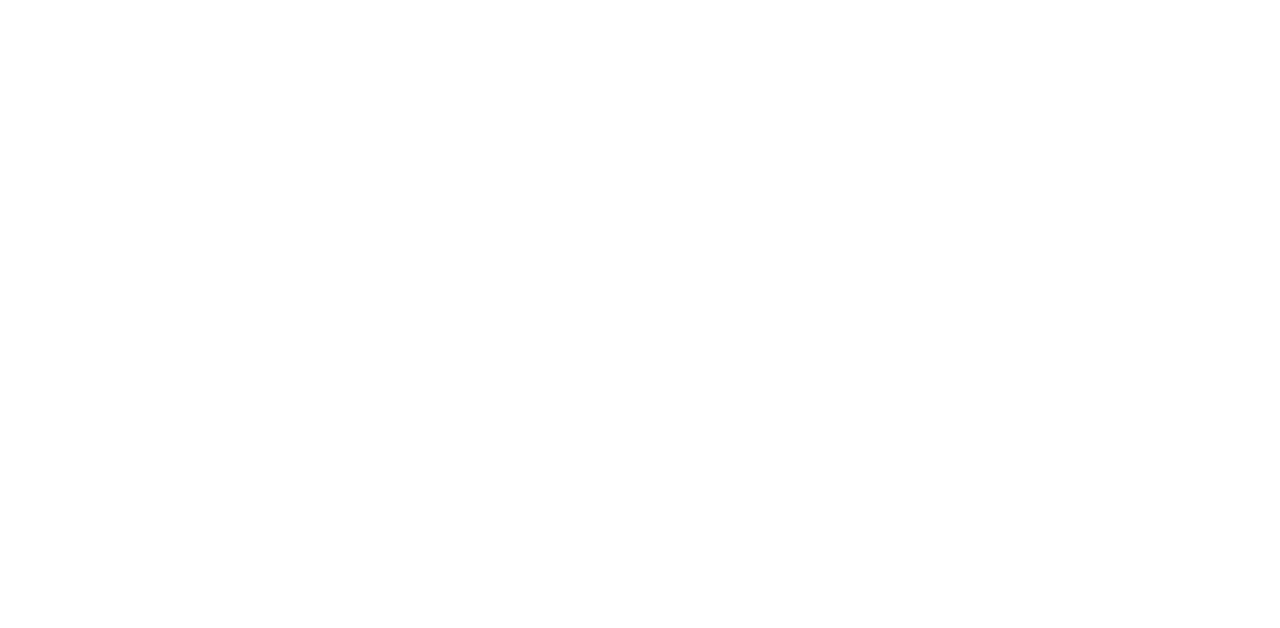
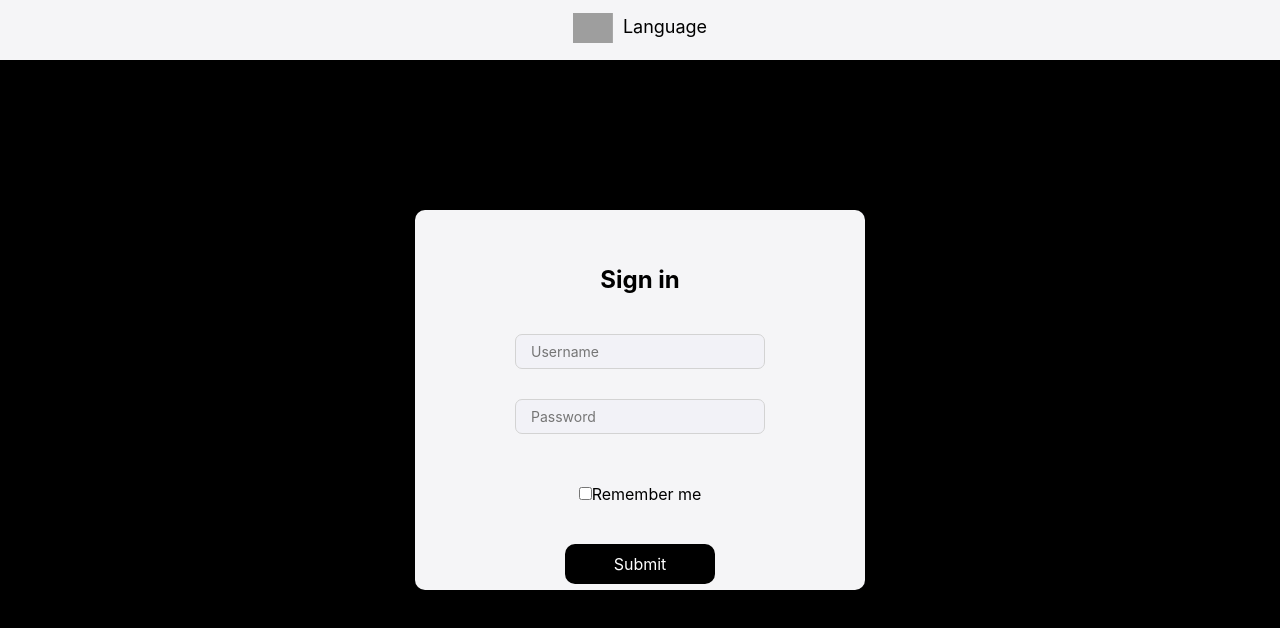
Before and after one commit to 8bclass/language, a plain HTML site: page index.html in a window 1280 px wide. Drawn offline with Linux system fonts and the light colour scheme; grey boxes are pictures that could not be loaded.

Commit message:
Create index.html

```diff
--- a/index.html
+++ b/index.html
@@ -4,9 +4,30 @@
     <meta charset="UTF-8">
     <meta http-equiv="X-UA-Compatible" content="IE=edge">
     <meta name="viewport" content="width=device-width, initial-scale=1.0">
-    <title>Main Page</title>
+    <title>Language</title>
+    <link rel="stylesheet" href="style.css">
 </head>
 <body>
-
+    <header>
+        <nav>
+            <ul class="list">
+                <li><img src="https://image.flaticon.com/icons/png/512/1810/1810702.png" class="nav-logo"><span>Language</span></li>
+            </ul>
+        </nav>
+    </header>
+    <main>
+        <div class="login form">
+                <h2 class="login-title">Sign in</h2>
+                <input type="text" placeholder="Username" class="input username"><br>
+                <input type="password" placeholder="Password" class="input password"><br>
+                <input type="checkbox" class="remember"><span>Remember me</span><br><br><br>
+                <input type="submit" onclick="login()" class="submit">
+        </div>
+    </main>
+    <div class="info">
+        <h1>welcome</h1>
+    </div>
 </body>
 </html>
+
+<script src="script.js"></script>
```
